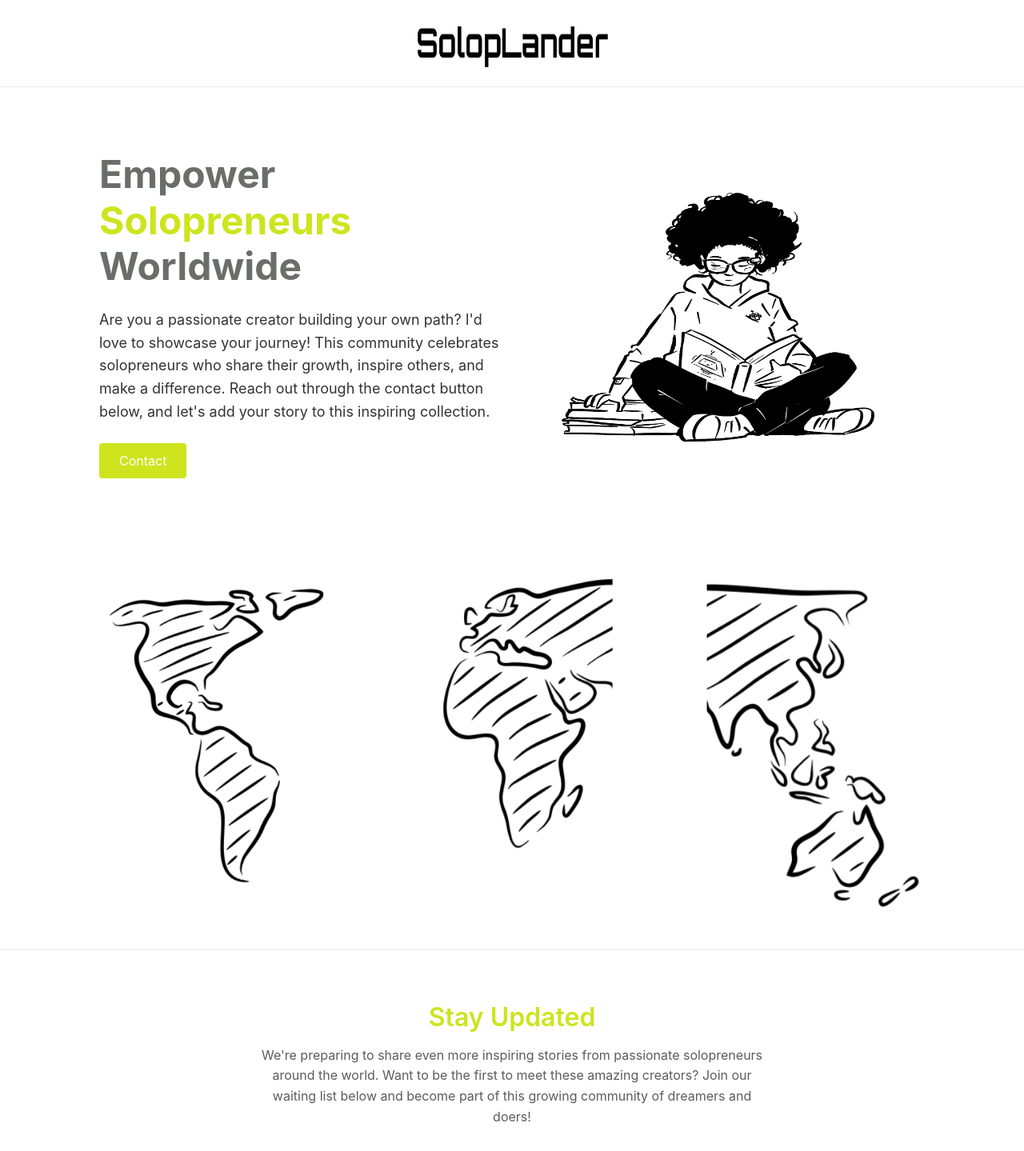
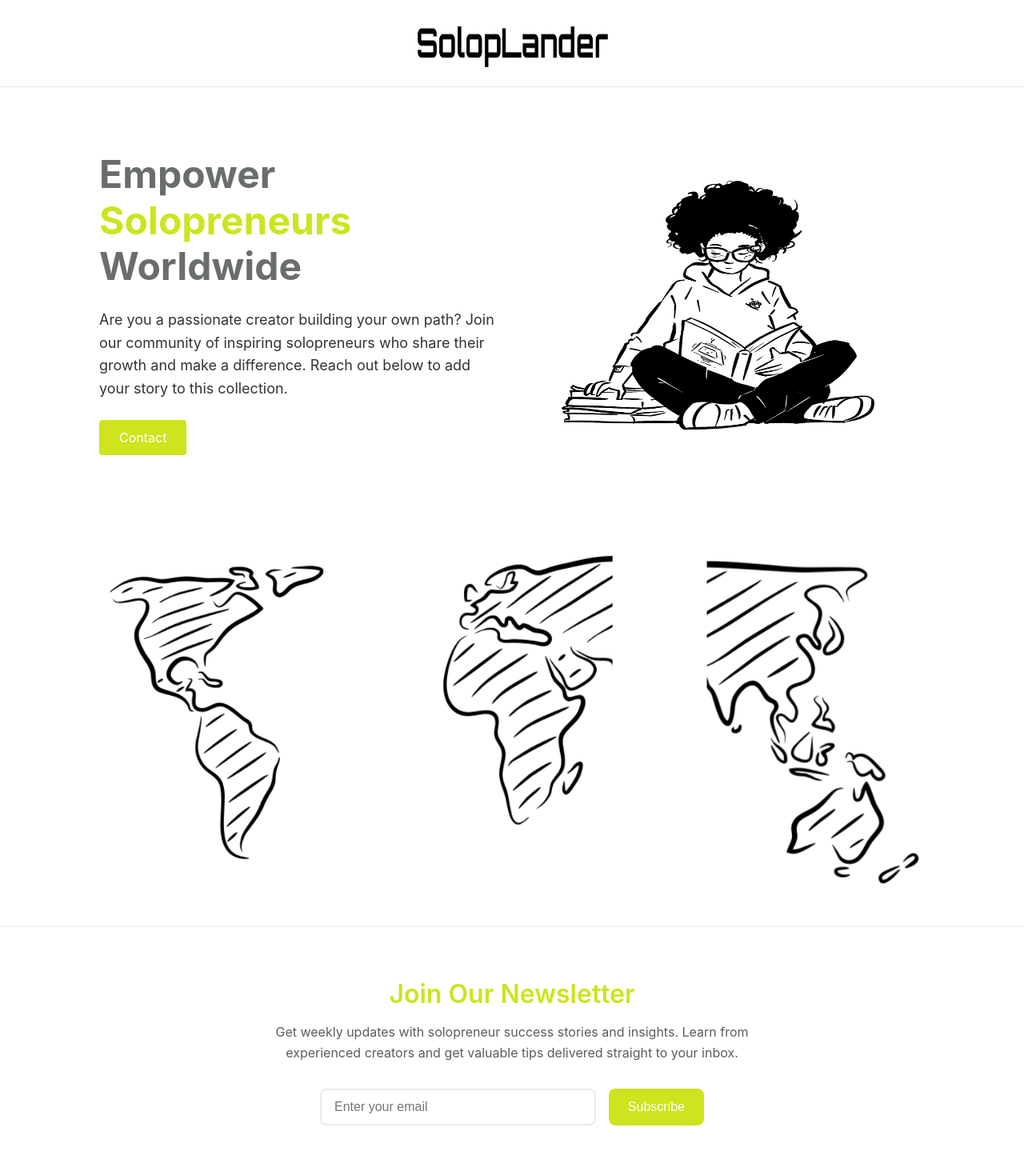
Before and after one commit to mikeykim/soloplander, a Next.js app: page / in a window 1280 px wide. Shown: the top 1439 px of the page at 80% size. Built offline with nearby package versions, Linux system fonts and the light colour scheme.

Commit message:
fix: description of herosection and newsletter.

```diff
--- a/components/HeroSection.tsx
+++ b/components/HeroSection.tsx
@@ -12,9 +12,9 @@ export default function HeroSection() {
             <span className={`${styles.highlight} ${styles.secondary}`}>Worldwide</span>
           </h1>
           <p>
-            Are you a passionate creator building your own path? I'd love to showcase your journey! This community
-            celebrates solopreneurs who share their growth, inspire others, and make a difference.
-            Reach out through the contact button below, and let's add your story to this inspiring collection.
+            Are you a passionate creator building your own path? Join our community
+            of inspiring solopreneurs who share their growth and make a difference.
+            Reach out below to add your story to this collection.
           </p>
           <a
             href="mailto:mkingg04@gmail.com?subject=Contact from SolopLander"
--- a/components/NewsletterSignup.tsx
+++ b/components/NewsletterSignup.tsx
@@ -31,11 +31,11 @@ export default function NewsletterSignup() {
   return (
     <section className={styles.container}>
       <div className={styles.content}>
-        <h2>Stay Updated</h2>
+        <h2>Join Our Newsletter</h2>
         <p>
-          We're preparing to share even more inspiring stories from passionate solopreneurs around the world.
-          Want to be the first to meet these amazing creators? Join our waiting list below and become part of
-          this growing community of dreamers and doers!
+          Get weekly updates with solopreneur success stories and insights.
+          Learn from experienced creators and get valuable tips delivered
+          straight to your inbox.
         </p>
 
         <form onSubmit={handleSubmit} className={styles.form}>
```
